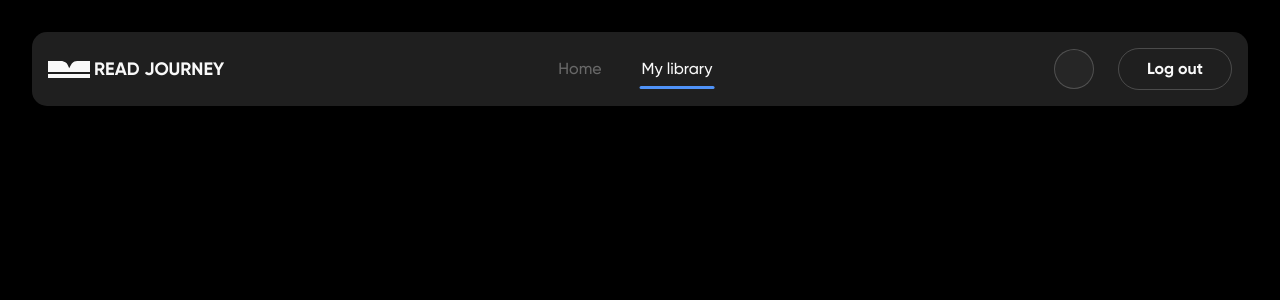
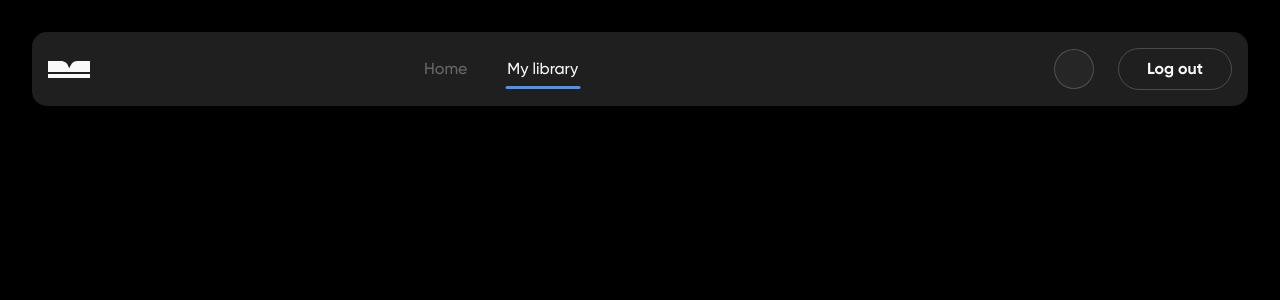
Before and after one commit to Nikolas1790/read-journey, a React (Create React App) app: page /read-journey/library in a window 1280 px wide. Shown: the top 300 px of the page. Built offline with nearby package versions, Linux system fonts and the light colour scheme.

Commit message:
heager-logo-planshet

```diff
--- a/src/components/Logo/Logo.jsx
+++ b/src/components/Logo/Logo.jsx
@@ -1,13 +1,17 @@
+import { useLocation } from 'react-router-dom';
 import sprite from '../../img/sprite.svg';
 import {  LogoLink, LogoName } from "./Logo.styled";
 
 export default function Logo() {
+  const location = useLocation();
+  const page = location.pathname === '/register' || location.pathname === '/login';
+
   return (
       <LogoLink  to="/recommended">
         <svg width={42} height={17}>
             <use href={`${sprite}#icon-Logo`} />
         </svg>
-        <LogoName>READ JOURNEY</LogoName>
+        <LogoName page={page ? "true" : ''}>READ JOURNEY</LogoName>
       </LogoLink >
   );
 };
--- a/src/components/Logo/Logo.styled.js
+++ b/src/components/Logo/Logo.styled.js
@@ -10,8 +10,12 @@
 `;
 
 export const LogoName = styled.p`
-display: none;
+  display: none;
   @media (min-width: 768px) {
+    display: ${({ page }) => (page ? 'block' : 'none')};
+    /* display: block; */
+  }
+  @media (min-width: 1440px) {
     display: block;
   }
 `;
```
